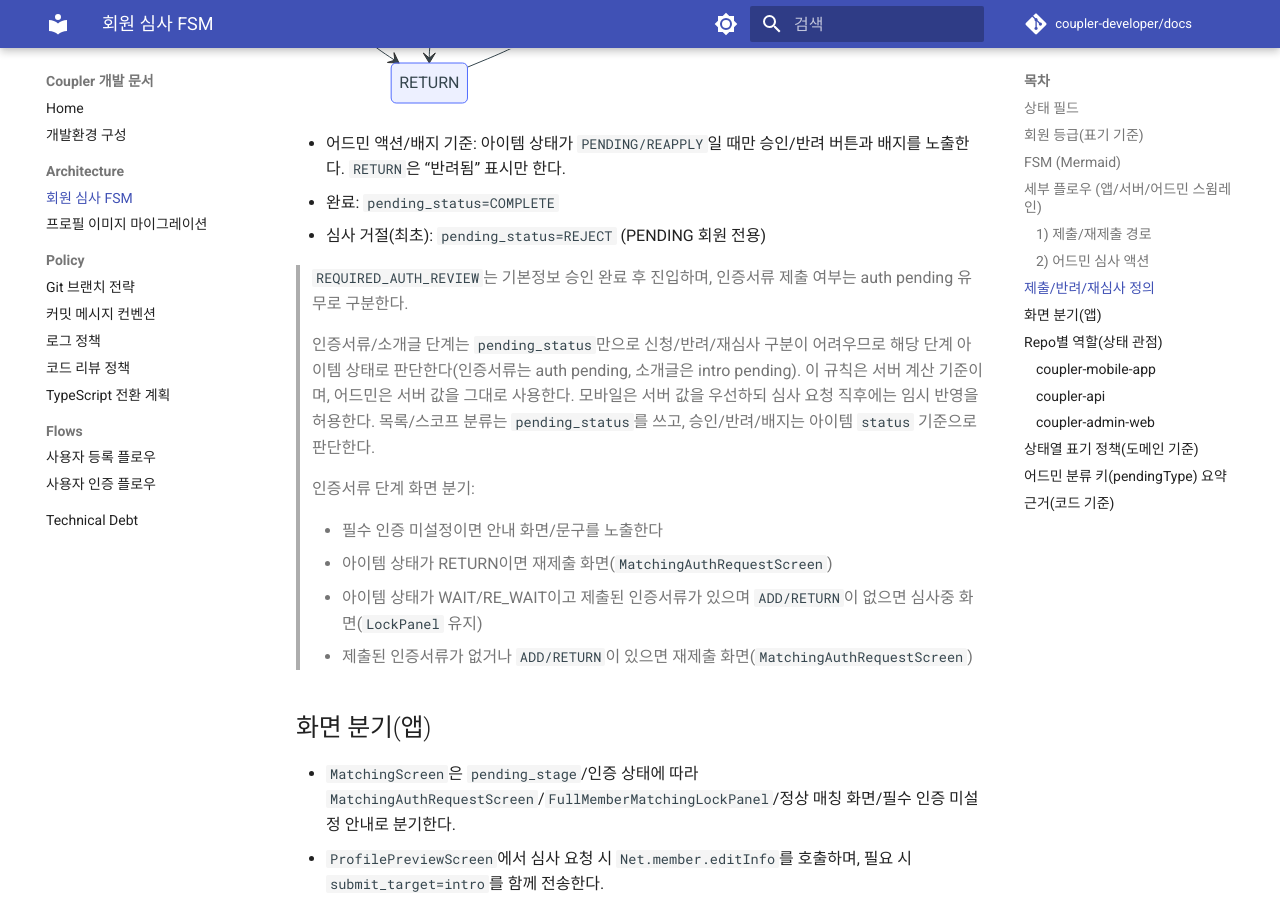
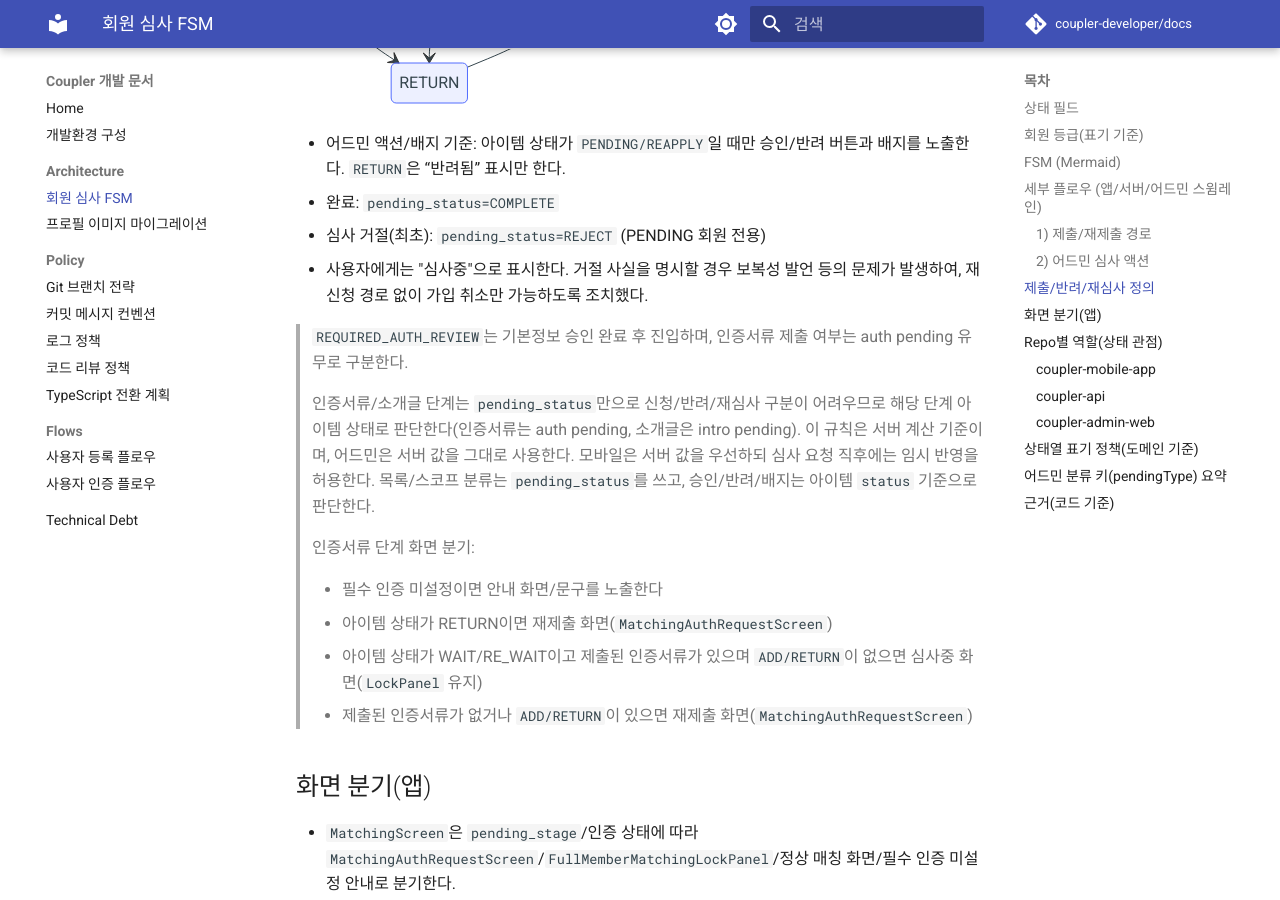
Before and after one commit to coupler-developer/docs, an MkDocs documentation site: the page built from content/architecture/member-review-fsm.md, in a window 1280 px wide and 900 px high, scrolled down 3738 px. Built offline with MkDocs 1.6.1 and Material for MkDocs 9.7.7, drawn with Linux system fonts in a browser that asks for light colours; comment, search, counter and statistics services are not loaded.

Commit message:
docs: REJECT 상태 정책 설명 추가
- 사용자에게 "심사중"으로 표시하는 이유(보복성 발언 방지) 명시

Co-Authored-By: Claude Opus 4.5 <noreply@anthropic.com>

```diff
--- a/content/architecture/member-review-fsm.md
+++ b/content/architecture/member-review-fsm.md
@@ -128,6 +128,7 @@ flowchart LR
 - 어드민 액션/배지 기준: 아이템 상태가 `PENDING/REAPPLY`일 때만 승인/반려 버튼과 배지를 노출한다. `RETURN`은 “반려됨” 표시만 한다.
 - 완료: `pending_status=COMPLETE`
 - 심사 거절(최초): `pending_status=REJECT` (PENDING 회원 전용)
+  - 사용자에게는 "심사중"으로 표시한다. 거절 사실을 명시할 경우 보복성 발언 등의 문제가 발생하여, 재신청 경로 없이 가입 취소만 가능하도록 조치했다.
 
 > `REQUIRED_AUTH_REVIEW`는 기본정보 승인 완료 후 진입하며, 인증서류 제출 여부는 auth pending 유무로 구분한다.
 >
```
